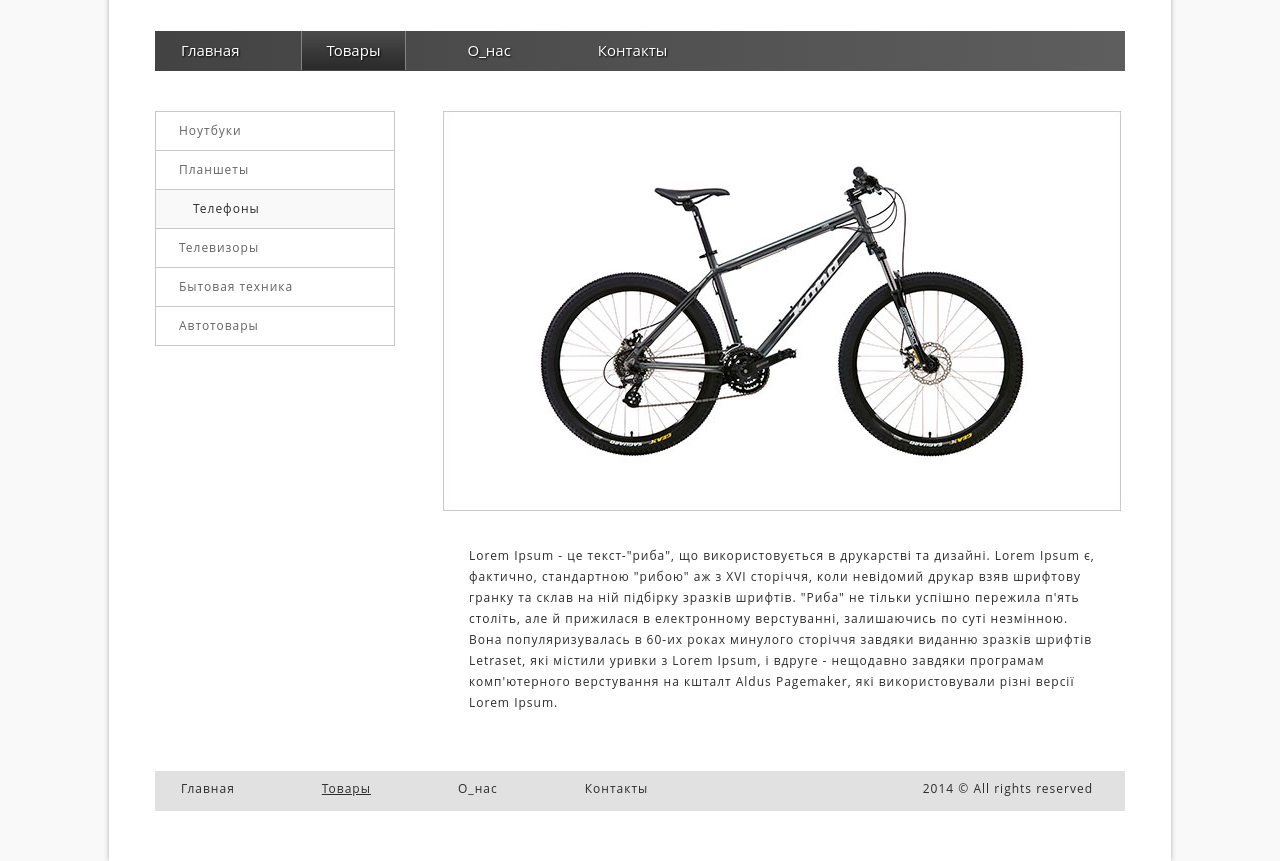
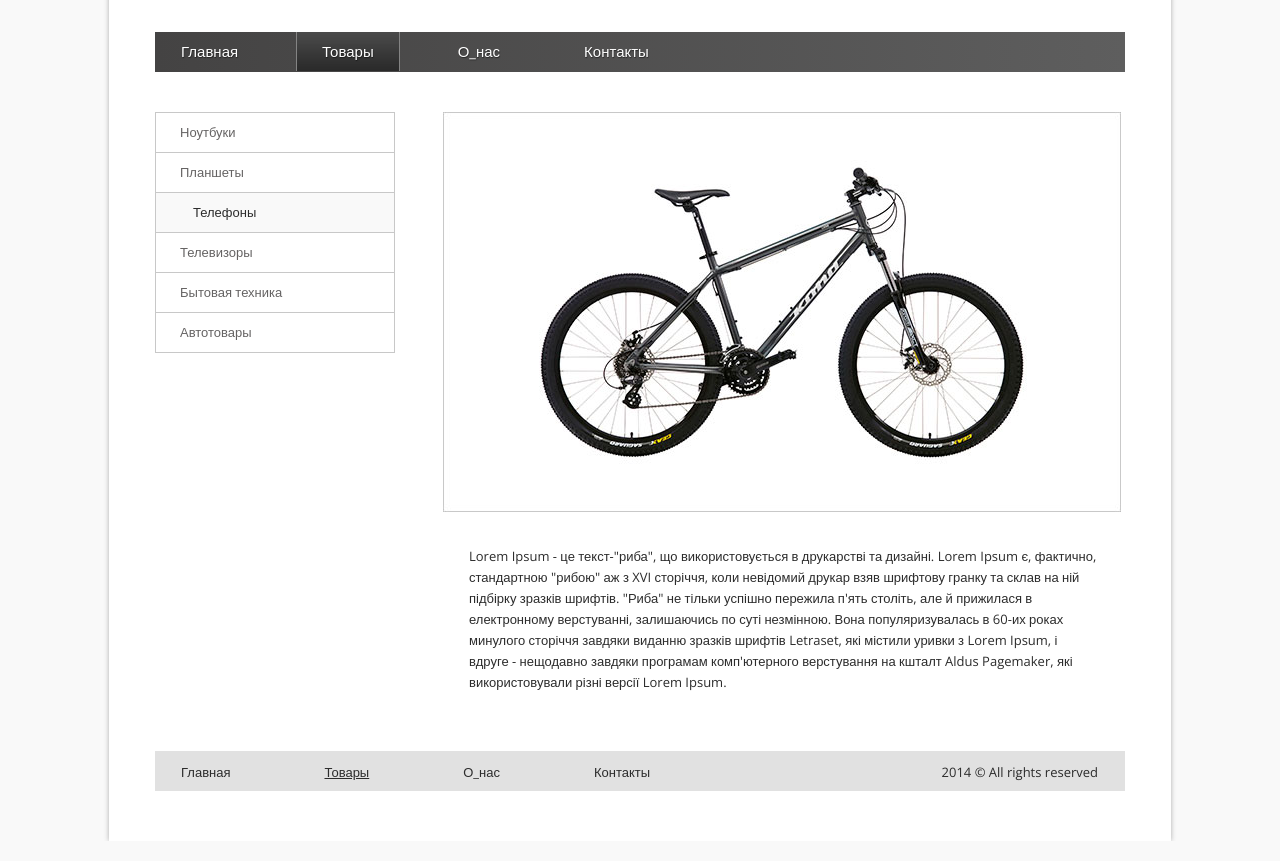
Before and after one commit to gsvetlana/gsvetlana.github.io, a plain HTML site: page galytska_html_3/index.html in a window 1280 px wide. Shown: the part 98-959 px from the top of the page. Drawn offline with nearby package versions, Linux system fonts and the light colour scheme.

Commit message:
Added changes to style.css file

```diff
--- a/galytska_html_3/css/style.css
+++ b/galytska_html_3/css/style.css
@@ -14,13 +14,13 @@ body {
     padding: 50px 46px;
     background-color: #fff;
     font-family: 'Open Sans', sans-serif;
-    box-shadow: 0 0 5px rgba(0,0,0,0.3);
+    box-shadow: 0 0 5px rgba(0, 0, 0, .3);
 }
 
 .m-main {
     width: 100%;
     height: 40px;
-    margin-top: 37px;
+    margin-top: 38px;
     background: linear-gradient(to right, #444343, #5e5e5e);
 }
 
@@ -30,7 +30,7 @@ body {
 
 .menu-row li {
     display: inline-block;
-    margin-right: 35px;
+    margin-right: 32px;
     font-size: 15px;
 }
 
@@ -39,7 +39,7 @@ body {
     padding: 12px 26px;
     color: #fff;
     text-decoration: none;
-    text-shadow: 1px 1px 2px #000;
+    text-shadow: .5px .9px 1px rgba(0, 0, 0, .5);
 }
 
 .menu-row li a:hover,
@@ -69,8 +69,7 @@ main {
 }
 
 .menu-column li {
-    font-size: 12px;
-    letter-spacing: 1px;
+    font-size: 13px;
     border: 1px solid #c8c8c8;
     border-bottom: none;
 }
@@ -81,7 +80,7 @@ main {
 
 .menu-column li a {
     display: block;
-    padding: 13px 23px;
+    padding: 13px 24px;
     color: #656363;
     text-decoration: none;
 }
@@ -96,8 +95,7 @@ main {
 figcaption {
     width: 630px;
     padding: 32px 26px;
-    font-size: 12px;
-    letter-spacing: 1px;
+    font-size: 13px;
     line-height: 21px;
     color: #2c2c2c;
 }
@@ -105,7 +103,6 @@ figcaption {
 footer {
     height: 40px;
     margin-top: 26px;
-    /*color: #2c2c2c;*/
 }
 
 .menu-footer {
@@ -114,23 +111,23 @@ footer {
     background: #e1e1e1;
 }
 
+.menu-row_footer li,
+.copyright {
+    font-size: 13px;
+    margin-right: 42px;
+}
+
 .copyright {
   float: right;
-  margin-top: -28px;
-  padding-right: 32px;
+  margin-top: -25px;
+  margin-right: 27px;
   color: #2c2c2c;
-  letter-spacing: 1px;
-}
-
-.menu-row_footer li,
-.copyright {
-    font-size: 12px;
 }
 
 .menu-row_footer li a {
     color: #2c2c2c;
     text-shadow: none;
-    letter-spacing: 1px;
+    padding: 15px 26px;
 }
 
 .menu-row_footer li a:hover,
--- a/galytska_html_3/index.html
+++ b/galytska_html_3/index.html
@@ -5,6 +5,7 @@
     <title>HW 3</title>
     <link rel="stylesheet" href="css/reset.css">
     <link rel="stylesheet" href="css/style.css">
+    <link href="https://fonts.googleapis.com/css?family=Open+Sans" rel="stylesheet">
 </head>
 <body>
     <div class="wrapper">
```
